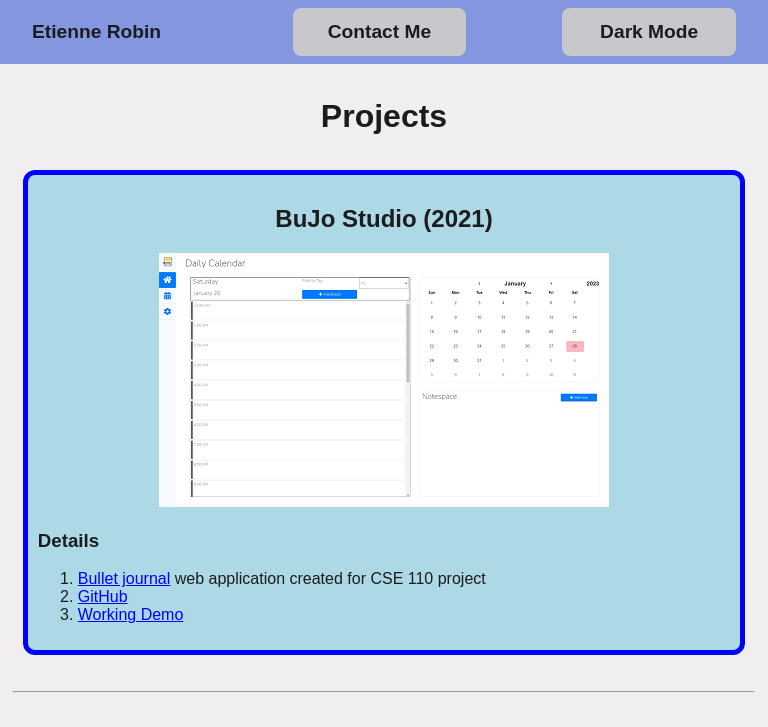
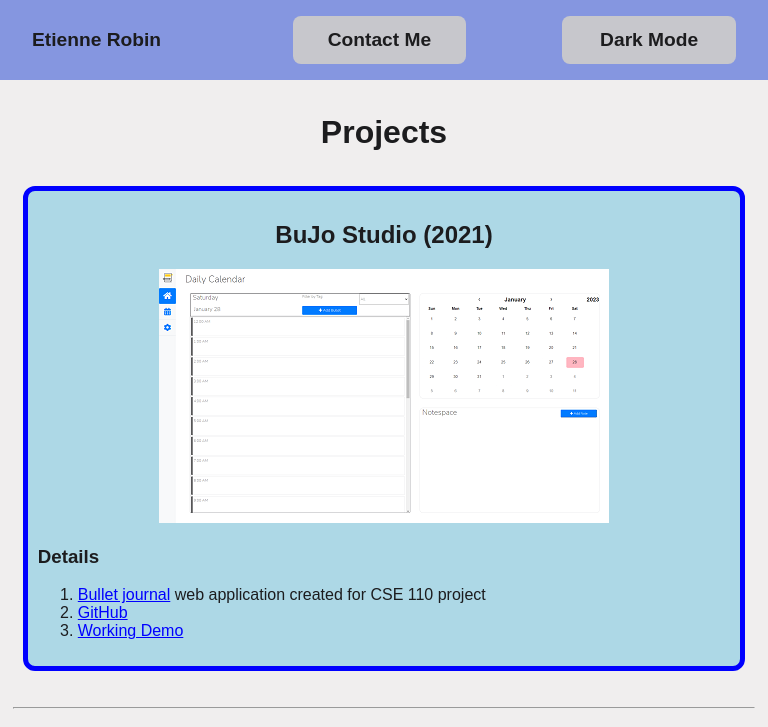
Before and after one commit to Etienne0601/cse134-hw5, a plain HTML site: page index.html in a window 768 px wide. Shown: the top 727 px of the page. Drawn offline with Linux system fonts and the light colour scheme.

Commit message:
visual changes and changed clickable area for dark mode toggle button

```diff
--- a/styles.css
+++ b/styles.css
@@ -1,5 +1,5 @@
 /* set the variables for light mode first */
-:root {
+body {
     --background-color: rgb(240, 238, 238);
     --text-color: #1c1c1e;
     --accent-color: #c7c7cc;
@@ -12,7 +12,7 @@
 }
 
 /* switch to dark mode */
-:root:has(#theme-switch:checked) {
+body:has(#theme-switch:checked) {
     --background-color: #39393c;
     --text-color: #f2f2f7;
     --accent-color: #5c5c5f;
@@ -56,8 +56,10 @@ main {
 }
 
 #projects {
-    width: 40rem;
+    width: 50%;
+    min-width: 40rem;
     text-align: center;
+    margin-left: auto;
 }
 
 #projects h3,
@@ -69,6 +71,7 @@ main {
 #about {
     max-width: 30rem;
     margin-left: auto;
+    margin-right: 5%;
     display: flex;
     flex-direction: column;
     padding: 0 15px 15px 15px;
@@ -105,7 +108,6 @@ td {
     align-items: center;
     text-align: center;
     background-color: var(--accent-color);
-    cursor: pointer;
     user-select: none;
     border-radius: 0.5rem;
     transition: all .5s ease;
@@ -151,7 +153,7 @@ video {
 header {
     background-color: var(--nav-color);
     display: flex;
-    height: 4rem;
+    height: 5rem;
     width: 100%;
     position: relative;
     justify-content: center;
@@ -262,7 +264,6 @@ picture {
         align-items: center;
         text-align: center;
         background-color: var(--accent-color);
-        cursor: pointer;
         user-select: none;
         border-radius: 0.375rem;
         transition: all .5s ease;
@@ -276,6 +277,7 @@ picture {
 
     #projects {
         width: 100%;
+        min-width: 0;
     }
 
     #theme-switch-label-light {
@@ -319,6 +321,11 @@ picture {
         font-size: 60%;
     }
 
+    label {
+        padding: 1.8em 1.3em 1.8em 1.3em;
+        margin: -1.8em -1.3em -1.8em -1.3em;
+    }
+
     #my-name {
         font-size: 100%;
         width: 200px;
@@ -335,6 +342,15 @@ picture {
 /* tablet if the width is greater than 576px but less than 992px */
 @media screen and (min-width: 576px) and (max-width: 992px) {
 
+    header {
+        background-color: var(--nav-color);
+        display: flex;
+        height: 5rem;
+        width: 100%;
+        justify-content: center;
+        align-items: center;
+    }
+
     header h1 {
         font-size: 120%;
     }
@@ -347,5 +363,11 @@ picture {
 
     #projects {
         width: 100%;
+        min-width: 0;
+    }
+
+    label {
+        padding: 1em 2em 1em 2em;
+        margin: 1em -2em 1em -2em;
     }
 }
```
